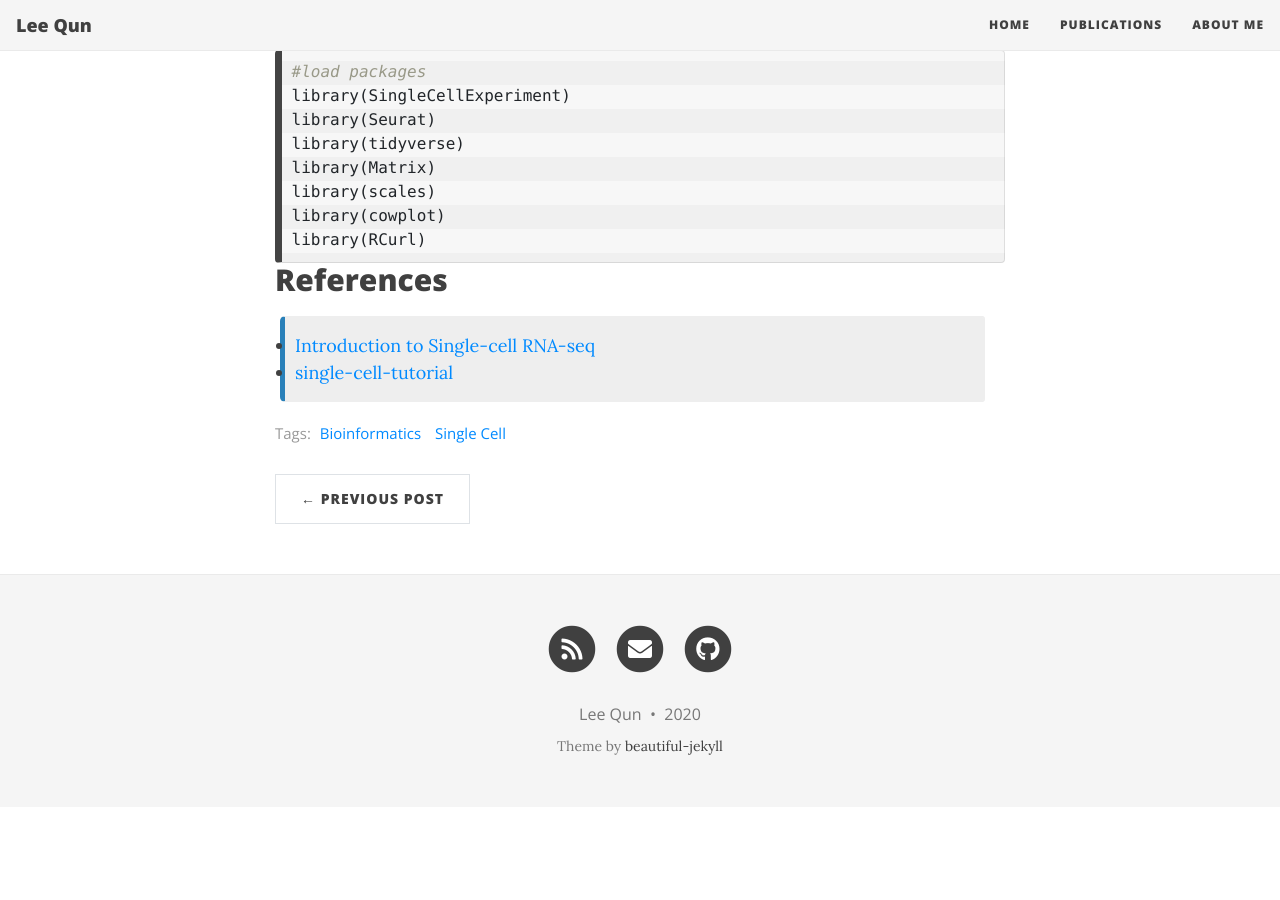
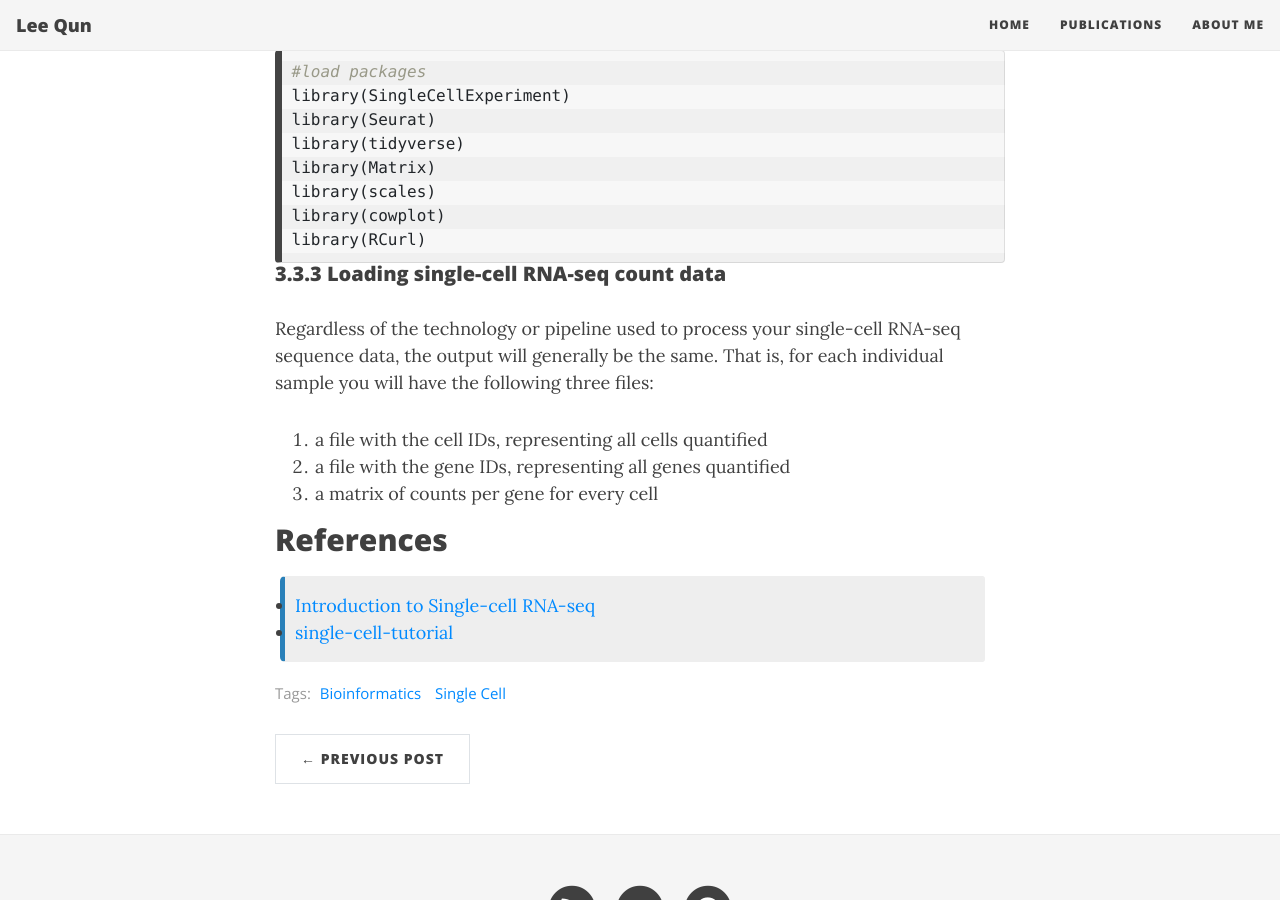
Before and after one commit to leequn/leequn.github.io, a Jekyll site: the page built from _posts/2020-06-19-SingleCell.md, in a window 1280 px wide and 900 px high, scrolled down 8523 px. Built offline with Jekyll 4.4.1, drawn with Linux system fonts in a browser that asks for light colours; nearby versions of some CDN libraries; comment, search, counter and statistics services are not loaded; before the commit the page ends 9330 px from its top, so only the background shows below that.

Commit message:
Update 2020-06-19-SingleCell.md

````diff
--- a/_posts/2020-06-19-SingleCell.md
+++ b/_posts/2020-06-19-SingleCell.md
@@ -159,7 +159,12 @@ library(scales)
 library(cowplot)
 library(RCurl)
 ```
+##### 3.3.3 Loading single-cell RNA-seq count data
+Regardless of the technology or pipeline used to process your single-cell RNA-seq sequence data, the output will generally be the same. That is, for each individual sample you will have the following three files:
 
+1. a file with the cell IDs, representing all cells quantified
+2. a file with the gene IDs, representing all genes quantified
+3. a matrix of counts per gene for every cell
 
 
 ## References
````
